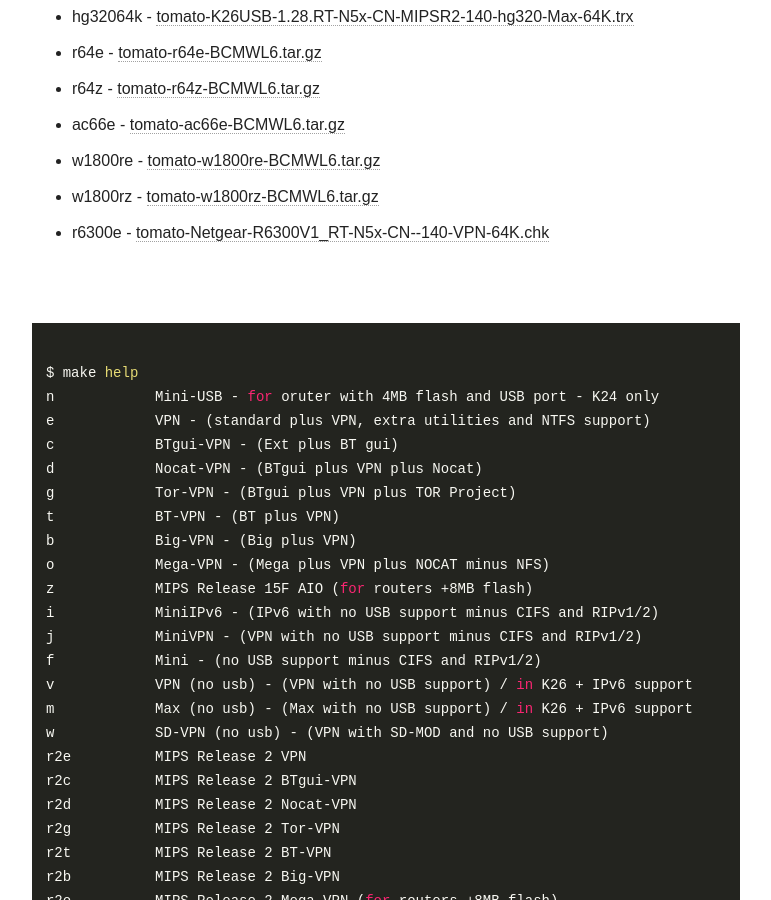
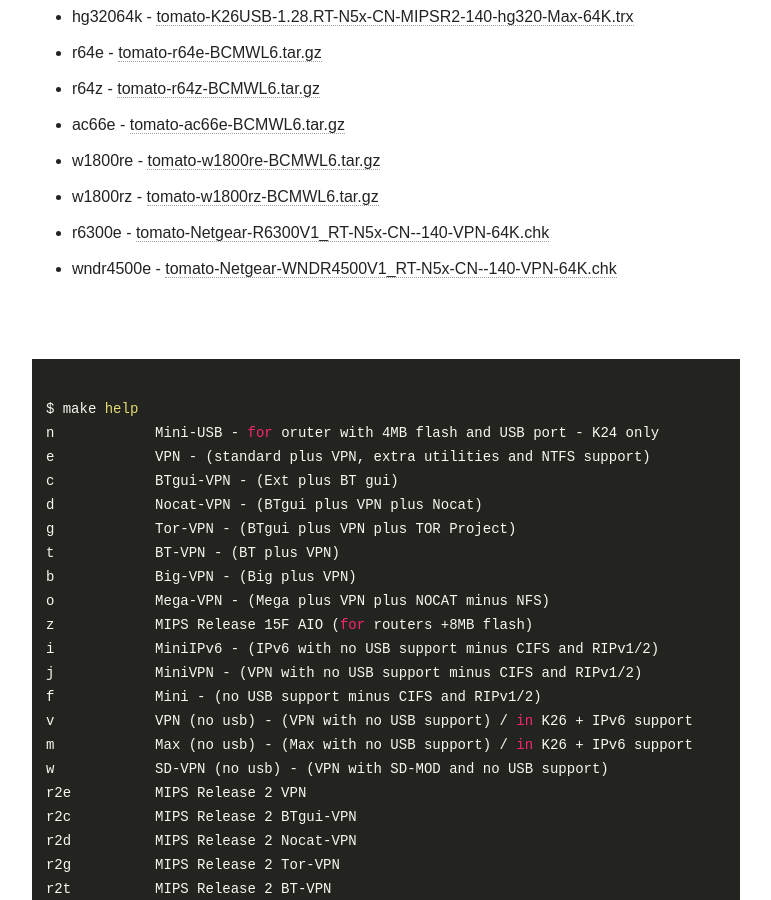
Before and after one commit to oglopss/tomato-ci-ctf-jekyll, a Jekyll site: the page built from index.html, in a window 1280 px wide and 900 px high, scrolled down 2395 px. Shown: the whole window, without its empty margins (254-1025 px from the left). Built offline with Jekyll 4.4.1, drawn with Linux system fonts in a browser that asks for light colours; nearby versions of some CDN libraries.

Commit message:
Travis build 3 wndr4500e pushed to gh-pages

```diff
--- a/_data/ss.yml
+++ b/_data/ss.yml
@@ -56,3 +56,4 @@
   - 0060 r6300e tomato-Netgear-R6300V1_RT-N5x-CN--140-VPN-64K.chk
   - 0055 r64z tomato-r64z-BCMWL6.tar.gz
   - 0059 w1800rz tomato-w1800rz-BCMWL6.tar.gz
+  - 0062 wndr4500e tomato-Netgear-WNDR4500V1_RT-N5x-CN--140-VPN-64K.chk
```
Also changed, not shown: 1 other file.
